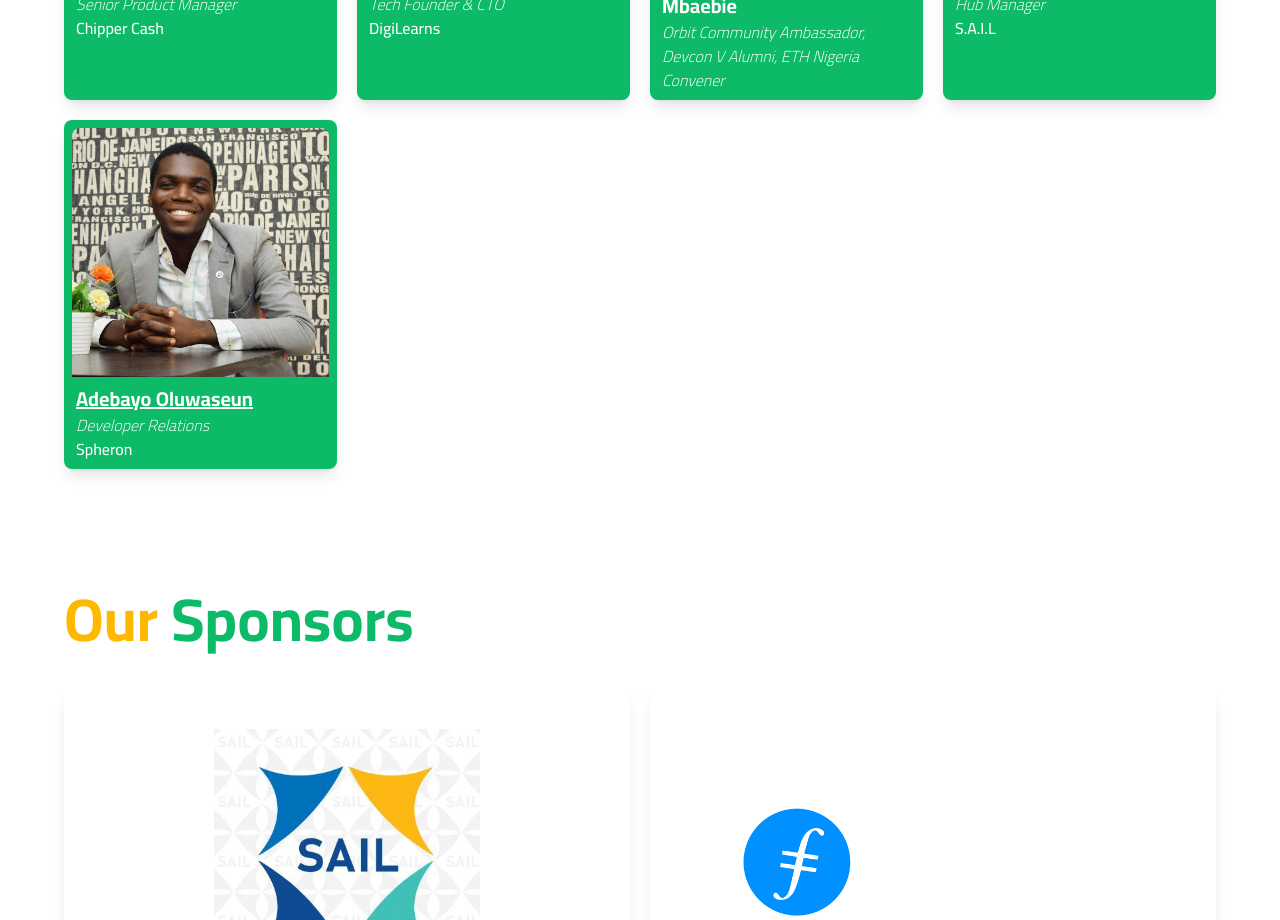
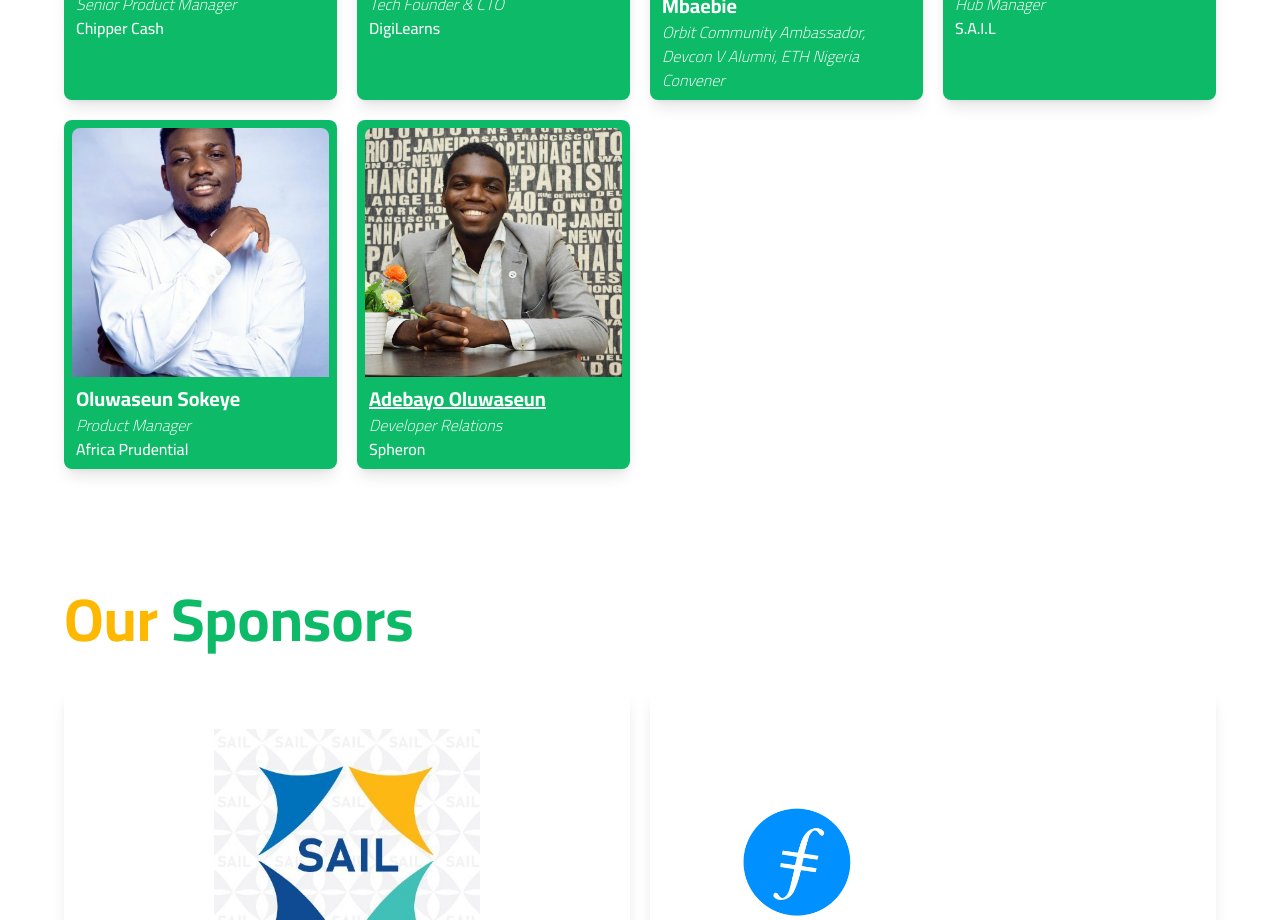
Before and after one commit to GenZtechies/gzt-hackfest, a Next.js app: page / in a window 1280 px wide. Shown: the part 4460-5380 px from the top of the page. Built offline with nearby package versions, Linux system fonts and the light colour scheme.

Commit message:
chore: speaker update

```diff
--- a/data/speakers.ts
+++ b/data/speakers.ts
@@ -64,6 +64,14 @@ const speakers: any[] = [
         reference_link: "" // Can be Twitter | Linkedin | Github | Website
     },
     {
+        fullname: "Oluwaseun Sokeye",
+        role_title: "Product Manager",
+        type: "speaker", // Can be speaker | judge
+        company: "Africa Prudential",
+        image: "/assets/misc/people/seun-sokeye.jpg",
+        reference_link: "" // Can be Twitter | Linkedin | Github | Website
+    },
+    {
         fullname: "Adebayo Oluwaseun",
         role_title: "Developer Relations",
         type: "judge", // Can be speaker | judge
@@ -80,14 +88,6 @@ const speakers: any[] = [
     //     reference_link: "https://twitter.com/hackSultan" // Can be Twitter | Linkedin | Github | Website
     // },
     // {
-    //     fullname: "Luqman Edu",
-    //     role_title: "Partner",
-    //     type: "speaker", // Can be speaker | judge
-    //     company: "Talencity",
-    //     image: "https://media-exp2.licdn.com/dms/image/C5603AQHmXWh_kWifAQ/profile-displayphoto-shrink_800_800/0/1536957429587?e=1661385600&v=beta&t=UMtE3f-mFQjExTB93LpYa70VmvXuNsRLKiLtYn2NR88",
-    //     reference_link: "https://www.linkedin.com/in/luqman-edu-07711451" // Can be Twitter | Linkedin | Github | Website
-    // },
-    // {
     //     fullname: "Njoku Emmanuel",
     //     role_title: "Founder & CEO",
     //     type: "speaker", // Can be speaker | judge
```
Also changed, not shown: public/assets/misc/people/seun-sokeye.jpg (added).
